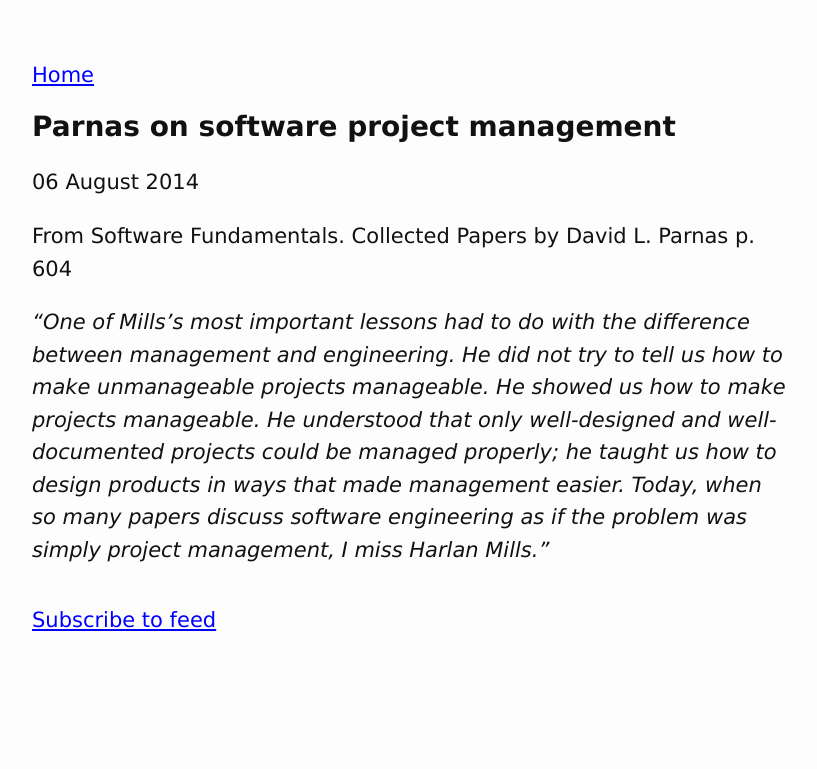
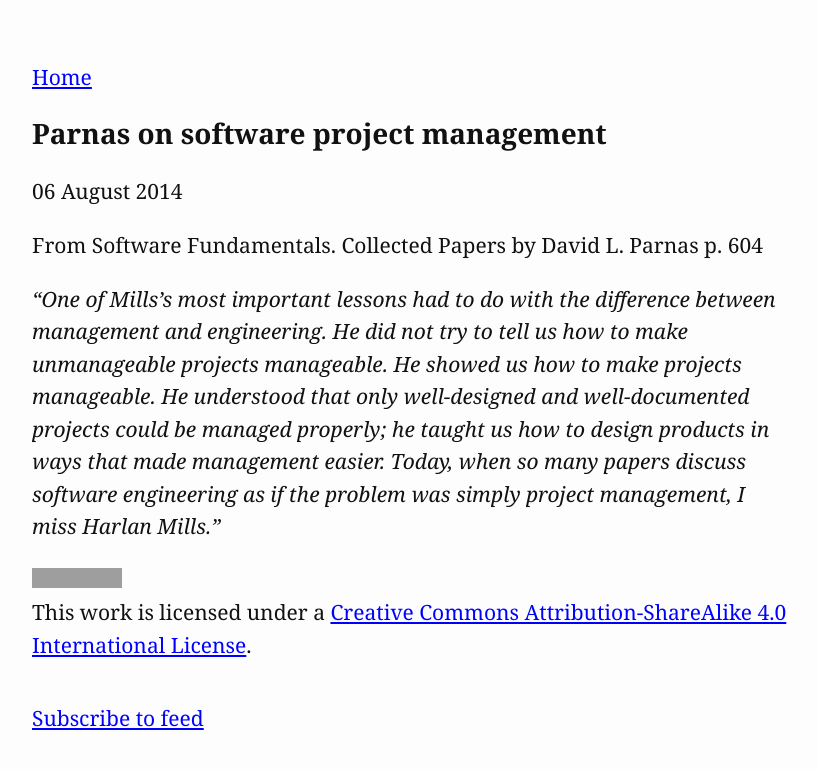
Before and after one commit to jsilvela/jsilvela.github.io, a Jekyll site: the page built from _posts/2014-08-06-parnas-on-software-project-management.html, in a window 1280 px wide. Shown: the top 769 px of the page, without its empty margins (96-913 px from the left). Built offline with Jekyll 4.4.1, drawn with Linux system fonts in a browser that asks for light colours; some web fonts are replaced; grey boxes are pictures that could not be loaded.

Commit message:
Add license, simplify fonts

```diff
--- /dev/null
+++ b/_includes/license.html
@@ -0,0 +1,2 @@
+<p><a rel="license" href="http://creativecommons.org/licenses/by-sa/4.0/"><img alt="Creative Commons License" style="border-width:0" src="https://i.creativecommons.org/l/by-sa/4.0/88x31.png" /></a><br />This work is licensed under a <a rel="license" href="http://creativecommons.org/licenses/by-sa/4.0/">Creative Commons Attribution-ShareAlike 4.0 International License</a>.
+</p>
--- a/_layouts/default.html
+++ b/_layouts/default.html
@@ -7,11 +7,9 @@
 	<link href="http://feeds.feedburner.com/JaimeSilvela-TechNotes"
 		rel="alternate" title="Jaime’s Tech Notes" type="application/atom+xml" />
 	<meta name="viewport" content="width=device-width, initial-scale=1" />
-	<link rel="stylesheet" href="//code.cdn.mozilla.net/fonts/fira.css">
 </head>
 <body>
 	{{content}}
-
 	<div class="rss">
 		<a href="http://feeds.feedburner.com/JaimeSilvela-TechNotes">Subscribe to feed</a>
 	</div>
--- a/_layouts/post.html
+++ b/_layouts/post.html
@@ -7,4 +7,5 @@
 
 <article>
 	{{ content }}
+	{% include license.html %}
 </article>
--- a/css/basic.css
+++ b/css/basic.css
@@ -5,7 +5,7 @@
 body {
 	margin: 3em 10%;
 	max-width: 36em;
-	font-family: "Fira Sans", Verdana, sans-serif;
+	font-family: Charter, Georgia, serif;
 	font-weight: 400;
 	text-rendering: optimizeLegibility;
 }
```
